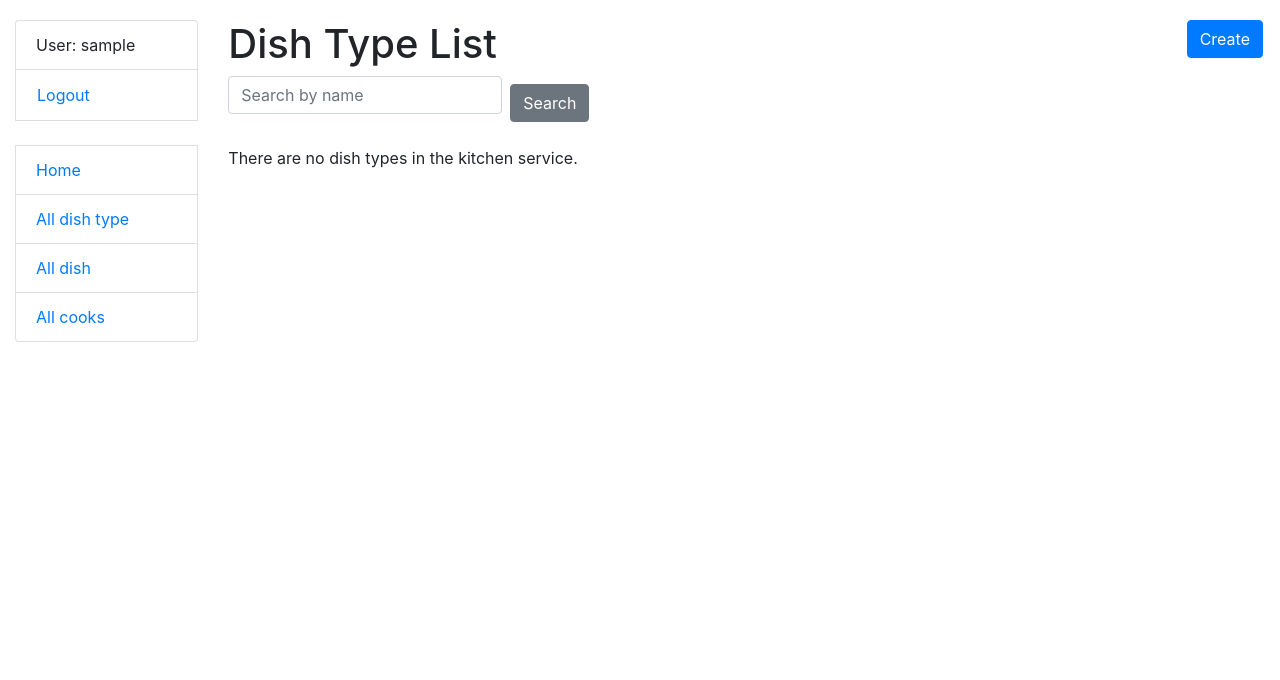
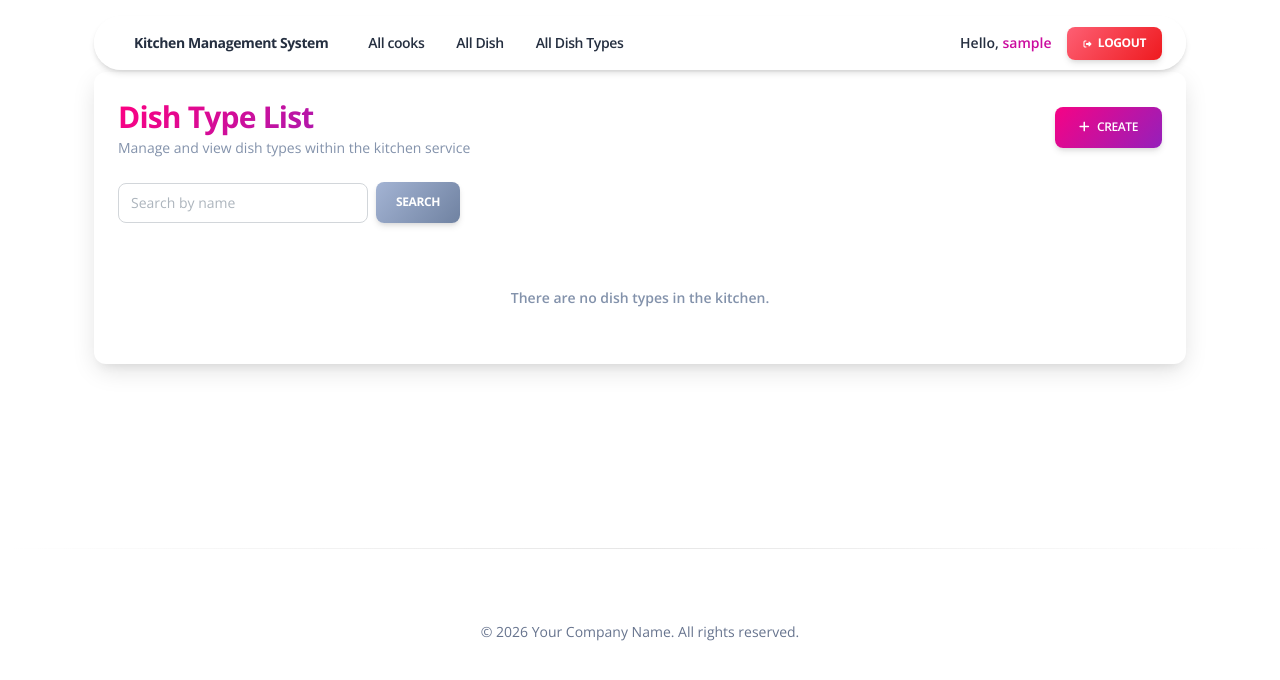
Before and after one commit to SerhiiAm/kitchen-management-system, a Django app: page /menu/dish-type/ in a window 1280 px wide. Shown: the top 680 px of the page. Run offline with Django 5.2, Linux system fonts and the light colour scheme; the visitor is signed in with stand-in values (Sample User, id 1); data that the repository does not hold is empty; some libraries are stand-ins or nearby versions.

Commit message:
Update dish_type_list.html page appearance

```diff
--- a/templates/kitchen/dish_type_list.html
+++ b/templates/kitchen/dish_type_list.html
@@ -1,61 +1,107 @@
-{% extends "base.html" %}
+{% extends "layouts/base-presentation.html" %}
 {% load crispy_forms_filters %}
 
+{% block title %}Dish Type List{% endblock %}
+
 {% block content %}
-  <h1>
-    Dish Type List
+  <section class="py-5 m-4">
+    <div class="container">
+      <div class="row">
+        <div class="col-12">
+
+          <div class="card shadow-lg border-radius-lg bg-white mb-4">
+
+            <div
+                class="card-header bg-transparent d-flex justify-content-between align-items-center pb-2 border-bottom-0">
+              <div>
+                <h3 class="font-weight-bolder text-gradient text-primary m-0">Dish Type List</h3>
+                <p class="text-sm text-secondary mb-0">Manage and view dish types within the kitchen service</p>
+              </div>
+
               {% if user.is_superuser or user.is_staff %}
-      <a href="{% url 'kitchen:dish-type-create' %}" class="btn btn-primary link-to-page">
-        Create
+                <a href="{% url 'kitchen:dish-type-create' %}"
+                   class="btn btn-icon btn-3 bg-gradient-primary m-0 d-flex align-items-center">
+                  <span class="btn-inner--icon me-2"><i class="fas fa-plus text-xs"></i></span>
+                  <span class="btn-inner--text font-weight-bold">Create</span>
                 </a>
               {% endif %}
+            </div>
 
-  </h1>
+            <div class="px-4 py-3">
+              <form method="get" action="" class="m-0">
+                <div class="d-flex align-items-center gap-2">
+                  <div style="min-width: 250px;">
+                    <input type="text" name="name" class="form-control" placeholder="Search by name"
+                           value="{{ request.GET.name|default:'' }}">
+                  </div>
+                  <button type="submit"
+                          class="btn bg-gradient-secondary mb-0 d-flex align-items-center justify-content-center"
+                          style="height: 41px; padding: 0 20px;">
+                    SEARCH
+                  </button>
+                </div>
+              </form>
+            </div>
 
-  <form action="" method="get" class="form-inline mb-3">
-    {{ search_form|crispy }}
-    <input type="submit" value="Search" class="btn btn-secondary ml-2">
-  </form>
-
+            <div class="card-body px-0 pt-0 pb-2">
+              <div class="table-responsive p-0">
                 {% if dish_types_list %}
-    <table class="table">
+                  <table class="table align-items-center mb-0">
+                    <thead>
                     <tr>
-        <th>ID</th>
-        <th>Name</th>
+                      <th class="text-uppercase text-secondary text-xxs font-weight-bolder opacity-7 ps-4">ID</th>
+                      <th class="text-uppercase text-secondary text-xxs font-weight-bolder opacity-7 ps-3">Name</th>
                       {% if user.is_superuser or user.is_staff %}
-          <th>Update</th>
-          <th>Delete</th>
+                        <th class="text-uppercase text-secondary text-xxs font-weight-bolder opacity-7 ps-3 text-center">
+                          Actions
+                        </th>
                       {% endif %}
                     </tr>
+                    </thead>
+                    <tbody>
+                    {% for dish_type in dish_types_list %}
+                      <tr class="border-bottom border-gray-100">
+                        <td class="ps-4">
+                          <p class="text-xs font-weight-bold text-secondary mb-0">{{ dish_type.id }}</p>
+                        </td>
 
-      {% for dish_type in dish_types_list %}
-        <tr>
-          <td>
-            {{ dish_type.id }}
-          </td>
-          <td>
-            <a href="{% url 'kitchen:dish-type-detail' pk=dish_type.id %}">
+                        <td class="ps-3">
+                          <h6 class="mb-0 text-sm font-weight-bold text-dark">
+                            <a href="{% url 'kitchen:dish-type-detail' pk=dish_type.id %}" class="text-dark">
                               {{ dish_type.name }}
                             </a>
+                          </h6>
                         </td>
+
                         {% if user.is_superuser or user.is_staff %}
-            <td>
-              <a href="{% url 'kitchen:dish-type-update' pk=dish_type.id %}">
-                Update
+                          <td class="ps-3 text-center">
+                            <div class="d-flex justify-content-center gap-2">
+                              <a href="{% url 'kitchen:dish-type-update' pk=dish_type.id %}"
+                                 class="badge badge-sm bg-gradient-success text-white font-weight-bold text-decoration-none">
+                                UPDATE
                               </a>
-            </td>
-            <td>
-              <a style="color: red"
-                 href="{% url 'kitchen:dish-type-delete' pk=dish_type.id %}">
-                Delete
+                              <a href="{% url 'kitchen:dish-type-delete' pk=dish_type.id %}"
+                                 class="badge badge-sm bg-gradient-danger text-white font-weight-bold text-decoration-none">
+                                DELETE
                               </a>
+                            </div>
                           </td>
                         {% endif %}
                       </tr>
                     {% endfor %}
+                    </tbody>
                   </table>
+                {% else %}
+                  <div class="text-center py-5">
+                    <p class="text-sm font-weight-bold text-secondary mb-0">There are no dish types in the kitchen.</p>
+                  </div>
+                {% endif %}
+              </div>
+            </div>
 
-  {% else %}
-    <p>There are no dish types in the kitchen service.</p>
-  {% endif %}
+          </div>
+        </div>
+      </div>
+    </div>
+  </section>
 {% endblock %}
```
Lines whose indentation alone changed are shown as unchanged.
